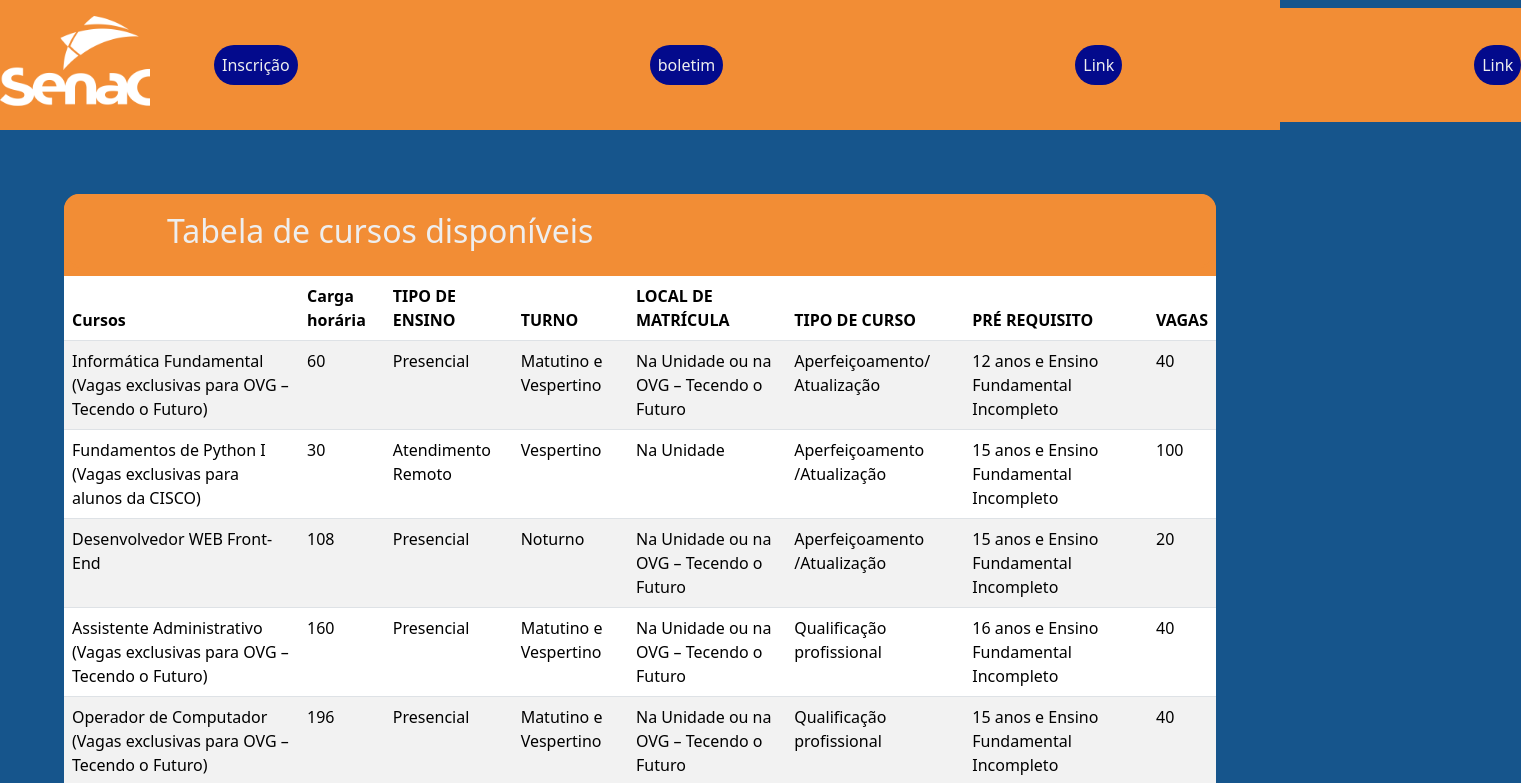
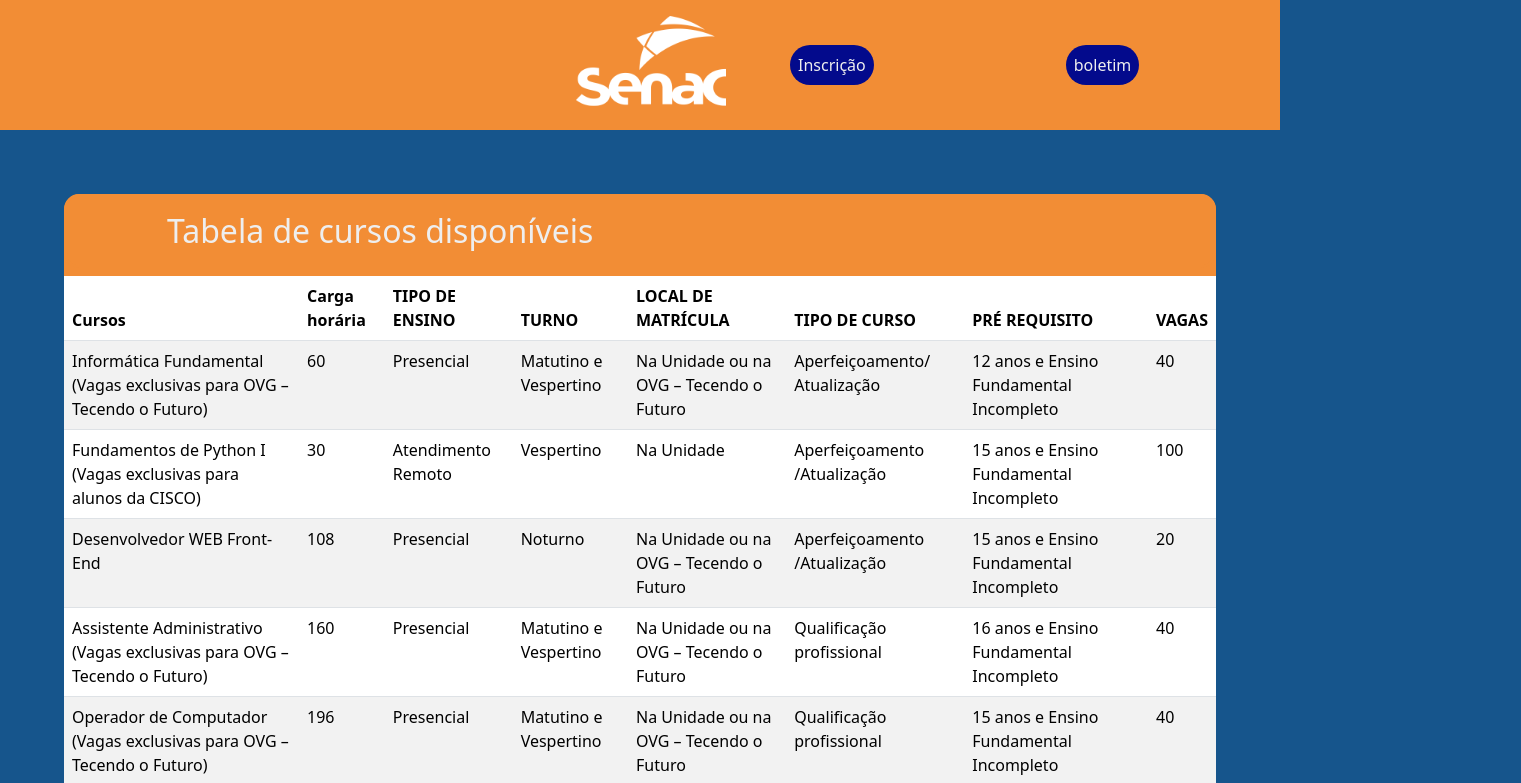
Before and after one commit to Gillian619/PSGsenac, a plain HTML site: page index.html in a window 1280 px wide. Shown: the top 783 px of the page, 1521 px wide, since content can reach past the window. Drawn offline with nearby package versions, Linux system fonts and the light colour scheme.

Commit message:
06/07/2023

```diff
--- a/css/style.css
+++ b/css/style.css
@@ -5,6 +5,7 @@
 
 .navbar {
     background-color: #F28D35;
+    padding-left: 18pc;
 }
 
 header {
@@ -13,15 +14,17 @@ header {
 }
 
 .navbar-nav,
-.nav-item{
-    column-gap: 20pc;
+.nav-item {
+    column-gap: 10pc;
     margin-left: 2pc;
 }
-.nav-link{
-    border:200px #030A8C !important;
+
+.nav-link {
+    border: 200px #030A8C !important;
     background-color: #030A8C;
     border-radius: 50px;
 }
+
 nav .navbar-nav li a {
     color: #EEEEEE !important;
 }
@@ -70,12 +73,14 @@ nav .navbar-nav li a {
     border-radius: 15px;
     background: #F28D35;
 }
-.table-cursos{
+
+.table-cursos {
     margin: 4pc;
     background-color: #F28D35;
     border: 16px;
     border-radius: 16px;
 }
+
 footer {
     margin-top: 15pc;
 }
--- a/index.html
+++ b/index.html
@@ -29,12 +29,6 @@
                         </li>
                         <li class="nav-item">
                             <a class="nav-link" href="pages/boletim.html">boletim</a>
-                        </li>
-                        <li class="nav-item">
-                            <a class="nav-link" href="#">Link</a>
-                        </li>
-                        <li class="nav-item">
-                            <a class="nav-link" href="#">Link</a>
                         </li>
                 </div>
         </nav>
```
Also changed, not shown: pages/boletim.html (+0 -6 lines), pages/pagina1.html (+0 -6 lines).
